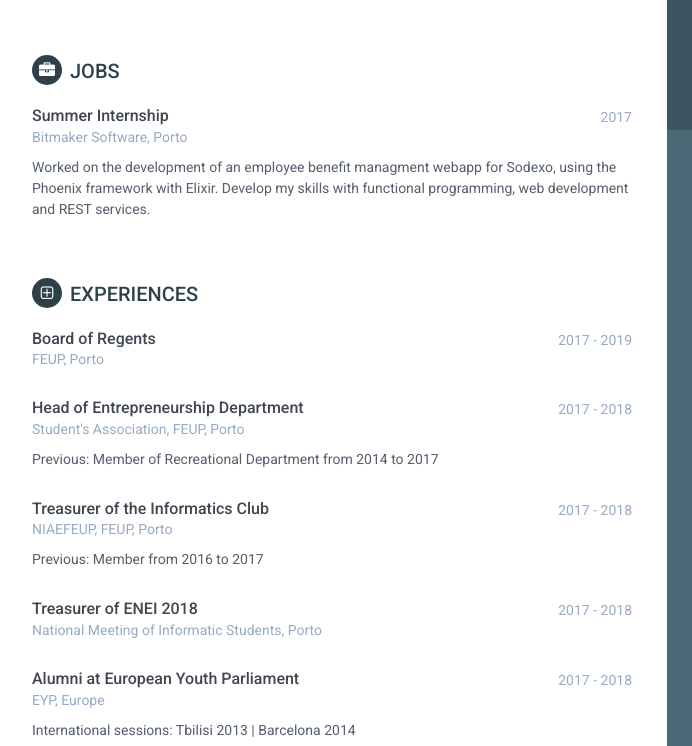
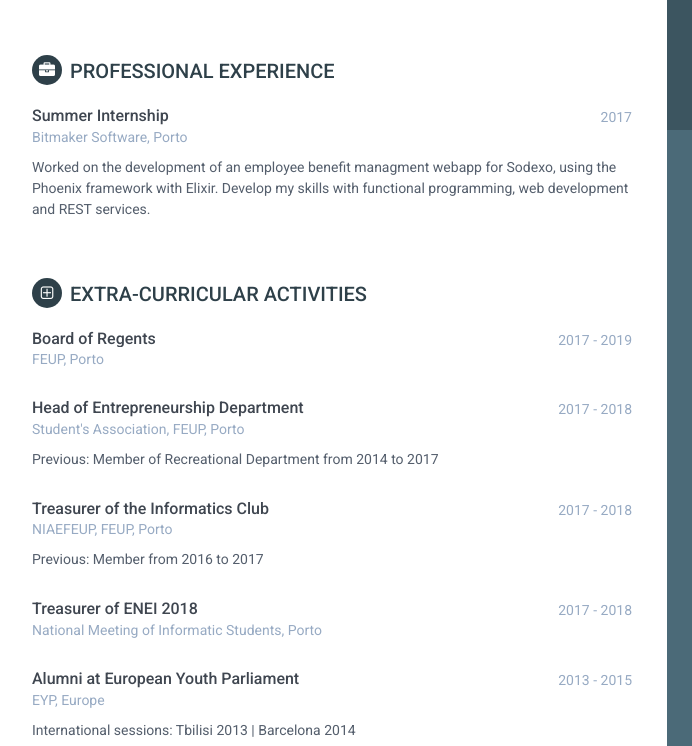
Before and after one commit to pedro-c/cv, a plain HTML site: page docs/index.html in a window 1280 px wide. Shown: the part 206-952 px from the top of the page, 188-880 px from the left. Drawn offline with Linux system fonts and the light colour scheme.

Commit message:
Updated dates on experiences

```diff
--- a/docs/index.html
+++ b/docs/index.html
@@ -127,7 +127,7 @@
 
 
 	            <section class="section summary-section">
-                <h2 class="section-title"><i class="fa fa-user"></i>Courses attended</h2>
+                <h2 class="section-title"><i class="fa fa-user"></i>Courses Attended</h2>
                 <div class="summary">
                     <p>Mathematical Analysis | Algebra | Physics | Artificial Intelligence | Logic Programming | Database and Web Applications | Data structures | Algorithms design and analysis | Distributed Systems | Computer Networks | Graphical Interfaces</p>
                 </div>
@@ -137,7 +137,7 @@
 
 
     <section class="section jobs-section">
-    <h2 class="section-title"><i class="fa fa-briefcase"></i>Jobs</h2>
+    <h2 class="section-title"><i class="fa fa-briefcase"></i>Professional Experience</h2>
 
 
     <div class="item">
@@ -160,7 +160,7 @@
 
 
                 <section class="section experiences-section">
-                <h2 class="section-title"><i class="fa fa-plus-square-o"></i>Experiences</h2>
+                <h2 class="section-title"><i class="fa fa-plus-square-o"></i>Extra-Curricular Activities</h2>
 
 
                 <div class="item">
@@ -219,7 +219,7 @@
                     <div class="meta">
                         <div class="upper-row">
                             <h3 class="job-title">Alumni at European Youth Parliament</h3>
-                            <div class="time">2017 - 2018</div>
+                            <div class="time">2013 - 2015</div>
                         </div>
                         <div class="company">EYP, Europe</div>
                     </div>
@@ -284,7 +284,7 @@
 
 
     <section class="section challenges-section">
-    <h2 class="section-title"><i class="fa fa-code"></i>Challenges</h2>
+    <h2 class="section-title"><i class="fa fa-code"></i>Programming Challenges</h2>
 
 
     <div class="item">
```
Also changed, not shown: public/index.html (+5 -5 lines), 1 other file.
